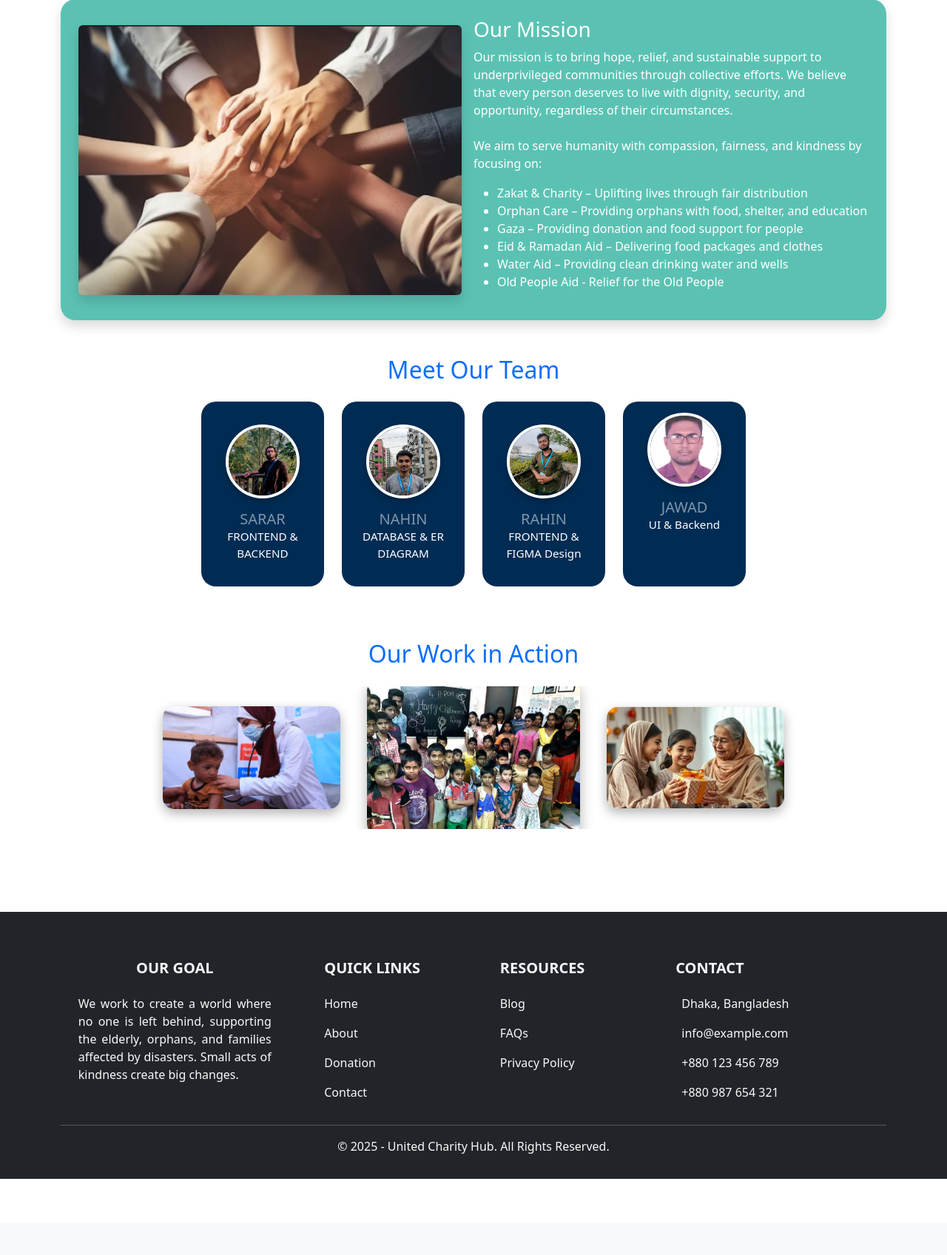
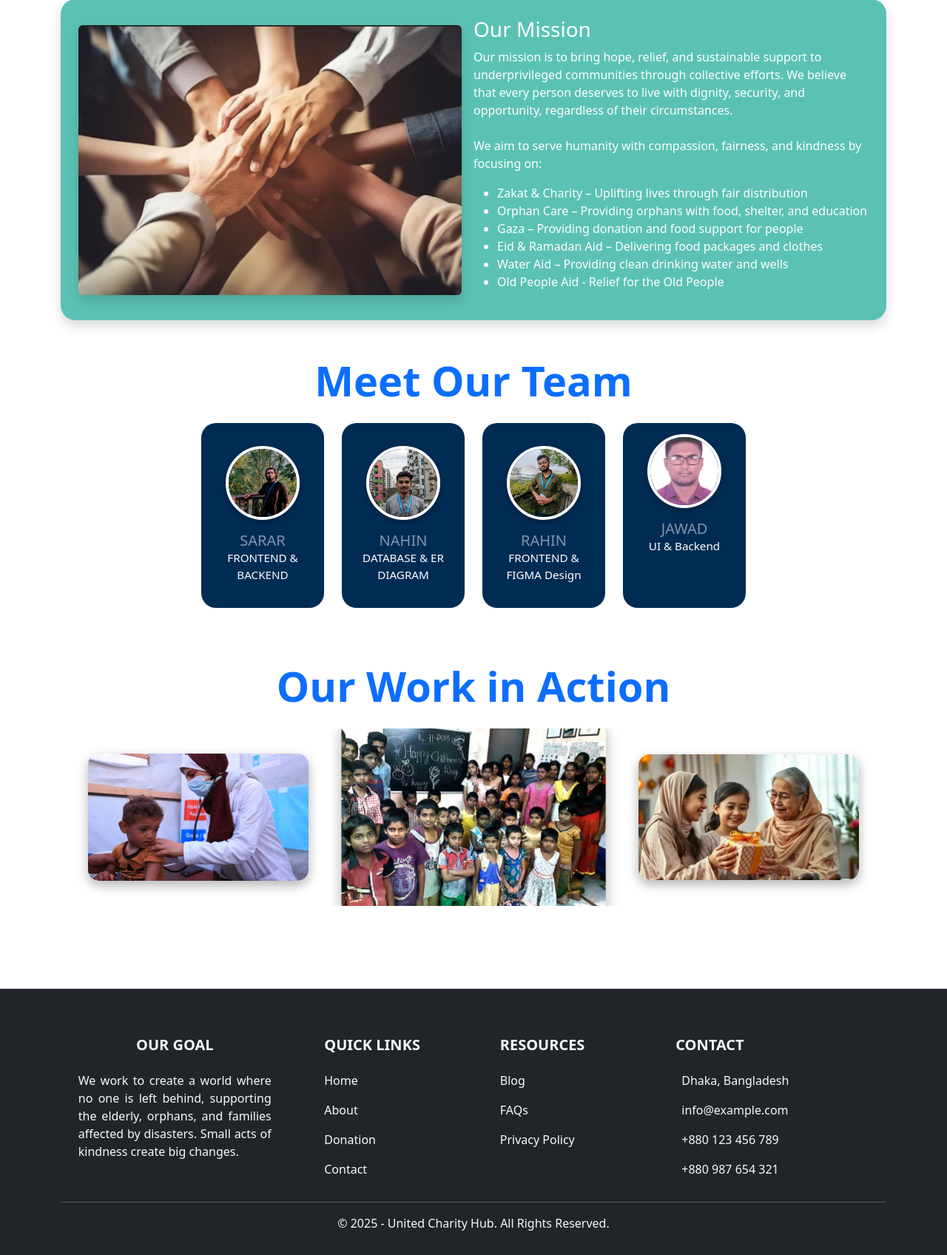
Before and after one commit to sarartaher/C-Project-Donation_Website, an ASP.NET Core app: page /About in a window 1280 px wide. Shown: the part 449-2146 px from the top of the page at 74% size. Before the commit the page ends 2043 px from the top, so only its background shows below. Run offline with ASP.NET Core 8, Linux system fonts and the light colour scheme.

Commit message:
fixed about page

```diff
--- a/Pages/About.cshtml
+++ b/Pages/About.cshtml
@@ -59,7 +59,7 @@
 <!-- ================== Team Section ================== -->
 <div class="container my-5">
     <div class="row mb-5 text-center justify-content-center">
-        <h2 class="mb-4 text-primary">Meet Our Team</h2>
+            <h2 class="mb-4 text-primary display-4 fw-bold">Meet Our Team</h2>
 
         <div class="col-md-2 col-sm-4 mb-4">
             <div class="team-card" style="height: 250px">
@@ -97,7 +97,7 @@
 
 <!-- ================== Work in Action Section ================== -->
 <div class="container my-5">
-    <h2 class="mb-4 text-center text-primary">Our Work in Action</h2>
+        <h2 class="mb-4 text-center text-primary display-4 fw-bold">Our Work in Action</h2>
 
     <div class="work-slider d-flex justify-content-center align-items-center">
         <div class="slider-wrapper">
--- a/wwwroot/css/site.css
+++ b/wwwroot/css/site.css
@@ -405,6 +405,7 @@ nav{
 /* Team Cards */
 .team-card {
     background-color: #002C54;
+    max-width:200px;
     color: #fff;
     border-radius: 20px;
     padding: 15px;
@@ -433,7 +434,8 @@ nav{
 
 .slider-wrapper {
     width: 100%;
-    max-width: 900px;
+    max-width: 1200px;
+    max-height:600px;
     overflow: hidden;
 }
 
```
